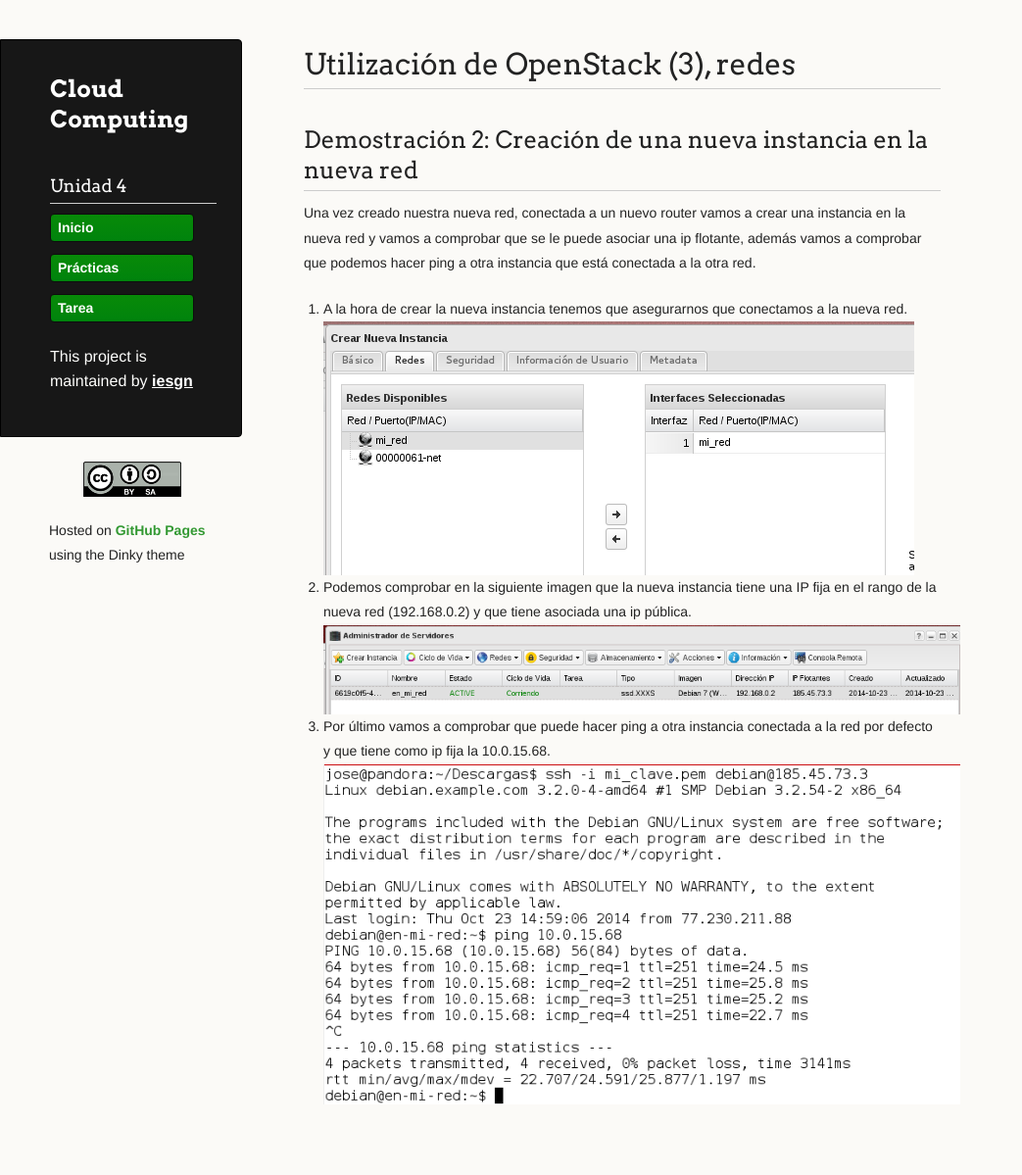
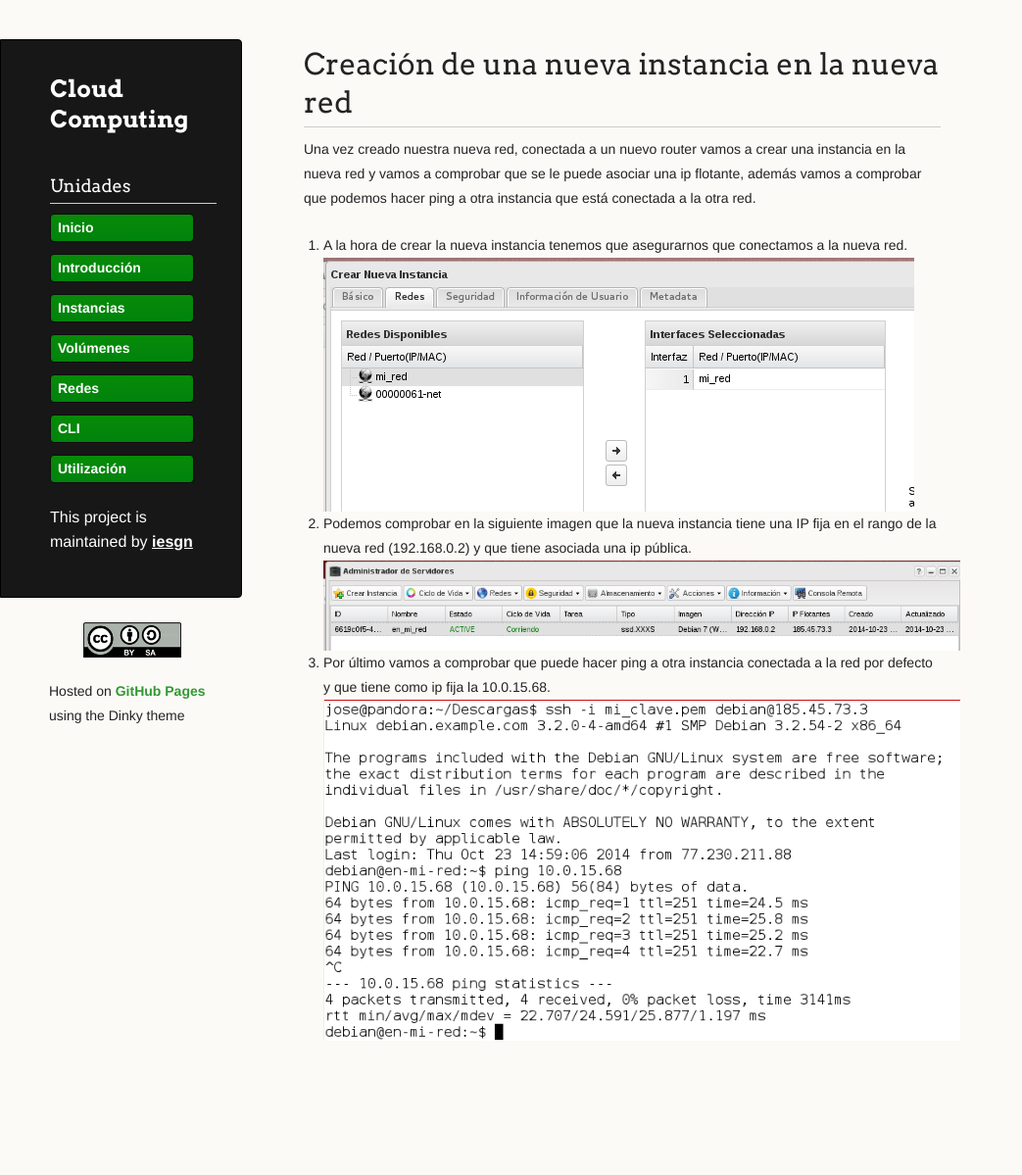
Before and after one commit to iesgn/cloud2, a Jekyll site: the page built from curso/u4/instancia1.md, in a window 1280 px wide. Shown: the whole page at 98% size, without its empty margins (0-1043 px from the left). Built offline with Jekyll 4.4.1, drawn with Linux system fonts in a browser that asks for light colours; after the commit the page ends 1134 px from its top, so only the background shows below that.

Commit message:
Unidad 4. instancia1-md

```diff
--- a/curso/u4/instancia1.md
+++ b/curso/u4/instancia1.md
@@ -1,11 +1,9 @@
 ---
 layout: blog
-tittle: Utilización de OpenStack (3), redes
+tittle: Creación de una nueva instancia en la nueva red
 menu:
-  - Unidad 4
+  - Unidades
 ---
-
-## Demostración 2: Creación de una nueva instancia en la nueva red
 
 Una vez creado nuestra nueva red, conectada a un nuevo router vamos a crear una instancia en la nueva red y vamos a comprobar que se le puede asociar una ip flotante, además vamos a comprobar que podemos hacer ping a otra instancia que está conectada a la otra red.
 
```
